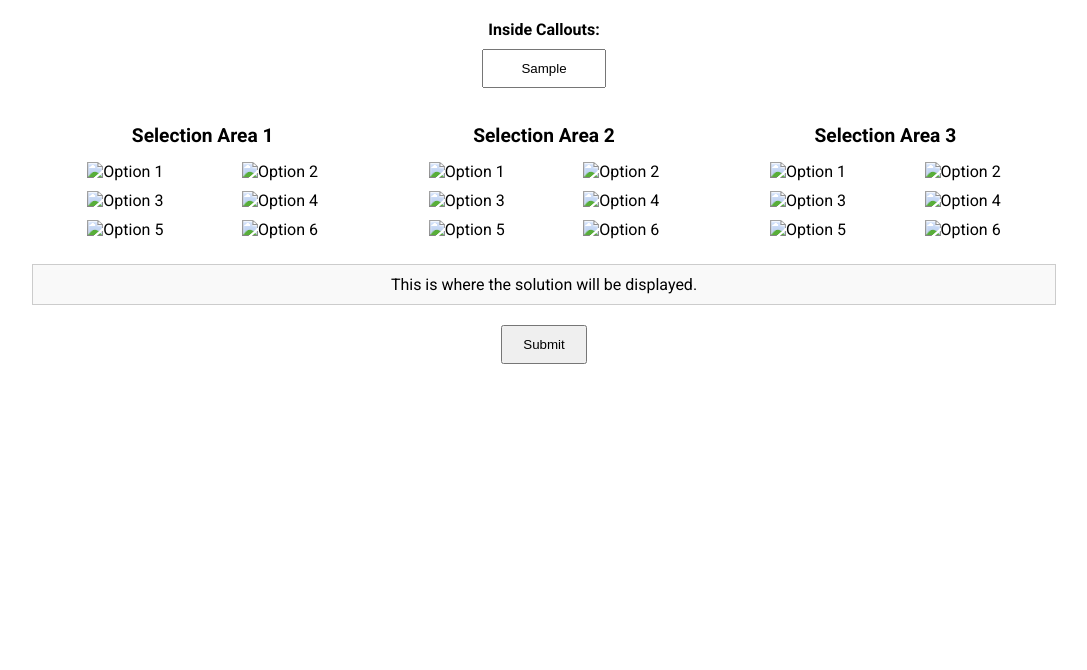
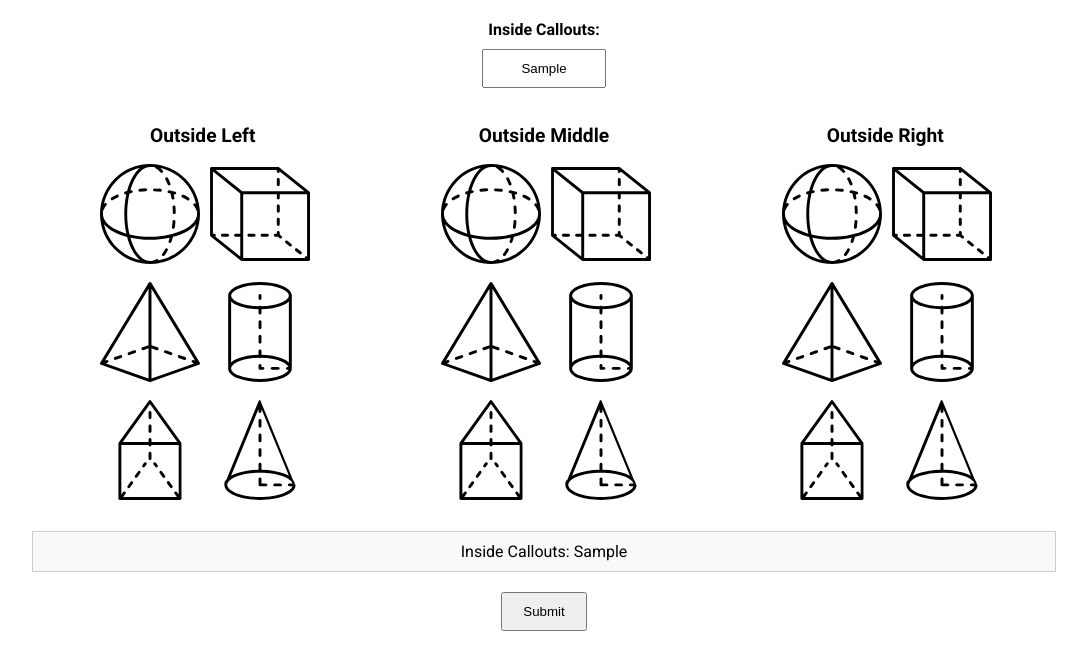
Before and after one commit to kevinwlee787/destiny2-verity-solver, a plain HTML site: page index.html in a window 1280 px wide. Both pictures are taken after typing "Sample" into the empty fields and a click on the button "Submit". Shown: the whole page, without its empty margins (96-1183 px from the left). Drawn offline with Linux system fonts and the light colour scheme.

Commit message:
images, radio boxes, printing output directly

```diff
--- a/index.html
+++ b/index.html
@@ -44,14 +44,23 @@
             flex-wrap: wrap;
             justify-content: center;
         }
-        .options div {
-            width: 45%;
+        .option {
+            width: 100px; /* Adjust width as needed */
             margin: 5px;
+            text-align: center;
+            cursor: pointer;
         }
-        .options img {
+        .option input[type="radio"] {
+            display: none; /* Hide the actual radio buttons */
+        }
+        .option img {
             width: 100%;
             height: auto;
-            cursor: pointer;
+            border: 2px solid transparent;
+            transition: border-color 0.3s ease;
+        }
+        .option input[type="radio"]:checked + img {
+            border-color: #007bff; /* Blue border when selected */
         }
         .submit-button {
             margin: 20px 0;
@@ -67,8 +76,31 @@
     <script>
         function showSolution() {
             var solutionBox = document.getElementById('solution-box');
+
+            // Get text input value
+            var calloutText = document.getElementById('callout-input').value;
+
+            // Get selected options
+            var options1 = document.querySelector('input[name="options1"]:checked');
+            var options2 = document.querySelector('input[name="options2"]:checked');
+            var options3 = document.querySelector('input[name="options3"]:checked');
+
+            // Prepare the solution message
+            var solutionMessage = 'Inside Callouts: ' + calloutText + '<br>';
+
+            if (options1) {
+                solutionMessage += 'Outside Left: ' + options1.value + '<br>';
+            }
+            if (options2) {
+                solutionMessage += 'Outside Middle: ' + options2.value + '<br>';
+            }
+            if (options3) {
+                solutionMessage += 'Outside Right: ' + options3.value + '<br>';
+            }
+
+            // Display the solution message in the solution-box
+            solutionBox.innerHTML = solutionMessage;
             solutionBox.style.display = 'block';
-            solutionBox.innerHTML = 'This is where the solution will be displayed.';
         }
     </script>
 </head>
@@ -78,36 +110,90 @@
         <input type="text" id="callout-input" placeholder="Enter text here" style="width: 100px; padding: 10px; margin-bottom: 20px; text-align: center;">
         <div class="selection-container">
             <div class="selection-area">
-                <h2>Selection Area 1</h2>
+                <h2>Outside Left</h2>
                 <div class="options">
-                    <div><img src="placeholder1.jpg" alt="Option 1"></div>
-                    <div><img src="placeholder2.jpg" alt="Option 2"></div>
-                    <div><img src="placeholder3.jpg" alt="Option 3"></div>
-                    <div><img src="placeholder4.jpg" alt="Option 4"></div>
-                    <div><img src="placeholder5.jpg" alt="Option 5"></div>
-                    <div><img src="placeholder6.jpg" alt="Option 6"></div>
+                    <label class="option">
+                        <input type="radio" name="options1" value="CC">
+                        <img src="assets/images/sphere.svg" alt="Sphere">
+                    </label>
+                    <label class="option">
+                        <input type="radio" name="options1" value="SS">
+                        <img src="assets/images/cube.svg" alt="Cube">
+                    </label>
+                    <label class="option">
+                        <input type="radio" name="options1" value="TT">
+                        <img src="assets/images/pyramid.svg" alt="Pyramid">
+                    </label>
+                    <label class="option">
+                        <input type="radio" name="options1" value="CS">
+                        <img src="assets/images/cylinder.svg" alt="Cylinder">
+                    </label>
+                    <label class="option">
+                        <input type="radio" name="options1" value="TS">
+                        <img src="assets/images/prism.svg" alt="Prism">
+                    </label>
+                    <label class="option">
+                        <input type="radio" name="options1" value="TC">
+                        <img src="assets/images/cone.svg" alt="Cone">
+                    </label>
                 </div>
             </div>
             <div class="selection-area">
-                <h2>Selection Area 2</h2>
+                <h2>Outside Middle</h2>
                 <div class="options">
-                    <div><img src="placeholder1.jpg" alt="Option 1"></div>
-                    <div><img src="placeholder2.jpg" alt="Option 2"></div>
-                    <div><img src="placeholder3.jpg" alt="Option 3"></div>
-                    <div><img src="placeholder4.jpg" alt="Option 4"></div>
-                    <div><img src="placeholder5.jpg" alt="Option 5"></div>
-                    <div><img src="placeholder6.jpg" alt="Option 6"></div>
+                    <label class="option">
+                        <input type="radio" name="options2" value="CC">
+                        <img src="assets/images/sphere.svg" alt="Sphere">
+                    </label>
+                    <label class="option">
+                        <input type="radio" name="options2" value="SS">
+                        <img src="assets/images/cube.svg" alt="Cube">
+                    </label>
+                    <label class="option">
+                        <input type="radio" name="options2" value="TT">
+                        <img src="assets/images/pyramid.svg" alt="Pyramid">
+                    </label>
+                    <label class="option">
+                        <input type="radio" name="options2" value="CS">
+                        <img src="assets/images/cylinder.svg" alt="Cylinder">
+                    </label>
+                    <label class="option">
+                        <input type="radio" name="options2" value="TS">
+                        <img src="assets/images/prism.svg" alt="Prism">
+                    </label>
+                    <label class="option">
+                        <input type="radio" name="options2" value="TC">
+                        <img src="assets/images/cone.svg" alt="Cone">
+                    </label>
                 </div>
             </div>
             <div class="selection-area">
-                <h2>Selection Area 3</h2>
+                <h2>Outside Right</h2>
                 <div class="options">
-                    <div><img src="placeholder1.jpg" alt="Option 1"></div>
-                    <div><img src="placeholder2.jpg" alt="Option 2"></div>
-                    <div><img src="placeholder3.jpg" alt="Option 3"></div>
-                    <div><img src="placeholder4.jpg" alt="Option 4"></div>
-                    <div><img src="placeholder5.jpg" alt="Option 5"></div>
-                    <div><img src="placeholder6.jpg" alt="Option 6"></div>
+                    <label class="option">
+                        <input type="radio" name="options3" value="CC">
+                        <img src="assets/images/sphere.svg" alt="Sphere">
+                    </label>
+                    <label class="option">
+                        <input type="radio" name="options3" value="SS">
+                        <img src="assets/images/cube.svg" alt="Cube">
+                    </label>
+                    <label class="option">
+                        <input type="radio" name="options3" value="TT">
+                        <img src="assets/images/pyramid.svg" alt="Pyramid">
+                    </label>
+                    <label class="option">
+                        <input type="radio" name="options3" value="CS">
+                        <img src="assets/images/cylinder.svg" alt="Cylinder">
+                    </label>
+                    <label class="option">
+                        <input type="radio" name="options3" value="TS">
+                        <img src="assets/images/prism.svg" alt="Prism">
+                    </label>
+                    <label class="option">
+                        <input type="radio" name="options3" value="TC">
+                        <img src="assets/images/cone.svg" alt="Cone">
+                    </label>
                 </div>
             </div>
         </div>
```
Also changed, not shown: assets/images/cone.svg (added), assets/images/cube.svg (added), assets/images/cylinder.svg (added), assets/images/prism.svg (added), assets/images/pyramid.svg (added), assets/images/sphere.svg (added).
